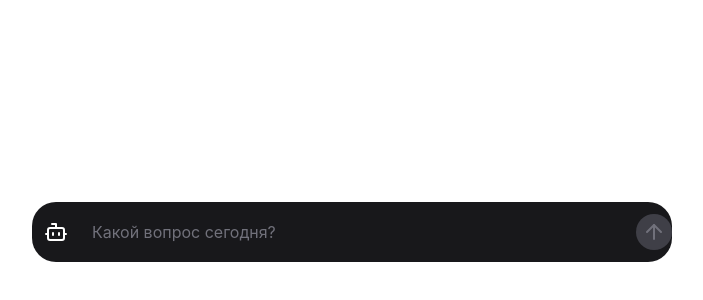
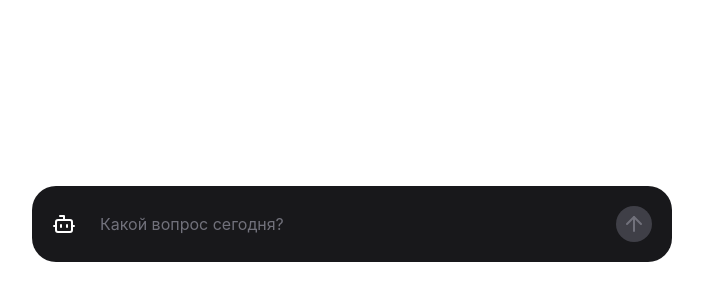
Before and after one commit to vvhh3/TestTask, a React (Vite) app in the folder Front/: page / in a window 1280 px wide. Shown: the part 498-798 px from the top of the page, without its empty margins (288-991 px from the left). Built offline with nearby package versions, Linux system fonts and the light colour scheme.

Commit message:
авто высота у textarea

```diff
--- a/Front/src/Components/Input.tsx
+++ b/Front/src/Components/Input.tsx
@@ -13,22 +13,31 @@ type InputProps = {
 
 const Input = ({ input, setInput, model, setModel, isLoading, setIsLoading, onClick }: InputProps) => {
 
-    const textRef = useRef(null)
+    const textRef = useRef<HTMLTextAreaElement>(null)
 
     useEffect(() => {
+        const textArea = textRef.current
+
+        if (!textArea) return
+
+        textArea.style.height = "auto"
+        textArea.style.height = `${Math.min(textArea.scrollHeight, 150)}px`
 
     }, [input])
 
     const handleKeyDown = (e: React.KeyboardEvent<HTMLTextAreaElement>) => {
-        if(!model.trim()) return
-        if(e.key === "Enter" && !e.shiftKey){
+        if (!model.trim()) return
+
+        if (e.key === "Enter" && !e.shiftKey) {
             e.preventDefault()
             onClick()
         }
     }
 
     return (
-        <div className="m-10 w-1/2 rounded-3xl bg-zinc-900 flex justify-between items-center">
+        <div className="m-10 w-1/2 flex flex-col">
+
+            <div className="w-full flex justify-between items-center rounded-3xl p-2 bg-zinc-900">
 
                 <div className="relative m-3 flex w-9 h-9 justify-start items-center">
                     <Bot className='text-white' />
@@ -54,9 +63,10 @@ const Input = ({ input, setInput, model, setModel, isLoading, setIsLoading, onCl
                     onKeyDown={handleKeyDown}
                     placeholder="Какой вопрос сегодня?"
                     onChange={(e) => setInput(e.target.value)} />
+
                 <button
                     disabled={isLoading || !input.trim() || !model}
-                className={`flex justify-center items-center rounded-full h-9 w-9
+                    className={`flex justify-center items-center rounded-full h-9 w-9 m-3
                     ${isLoading || !input.trim() || !model.trim()
                             ? 'bg-zinc-700 text-zinc-500 cursor-not-allowed'
                             : 'bg-white text-black hover:bg-zinc-200'}`}
@@ -65,6 +75,7 @@ const Input = ({ input, setInput, model, setModel, isLoading, setIsLoading, onCl
                     <ArrowUp />
                 </button>
             </div>
+        </div>
     )
 }
 
```
Lines whose indentation alone changed are shown as unchanged.
